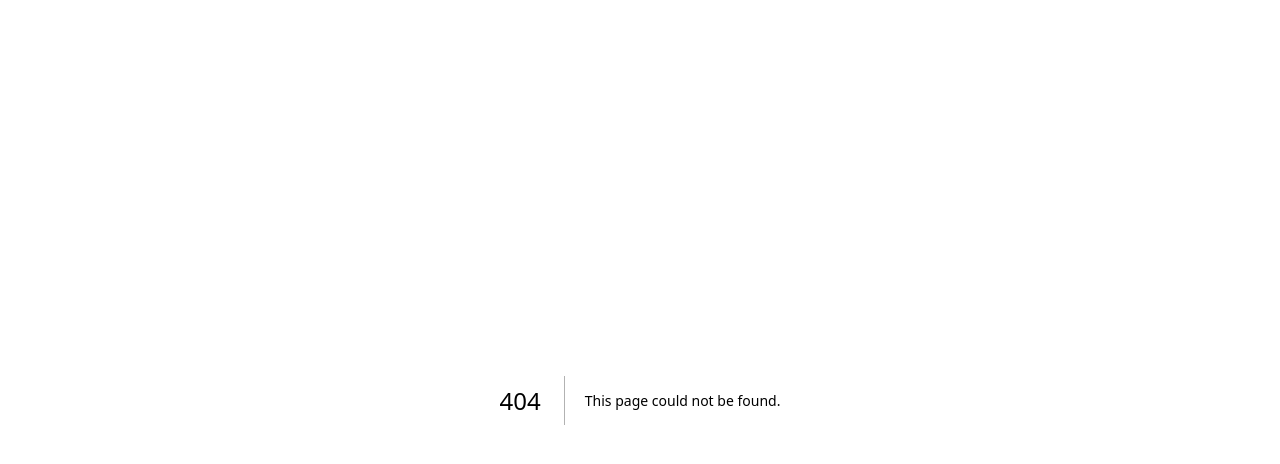
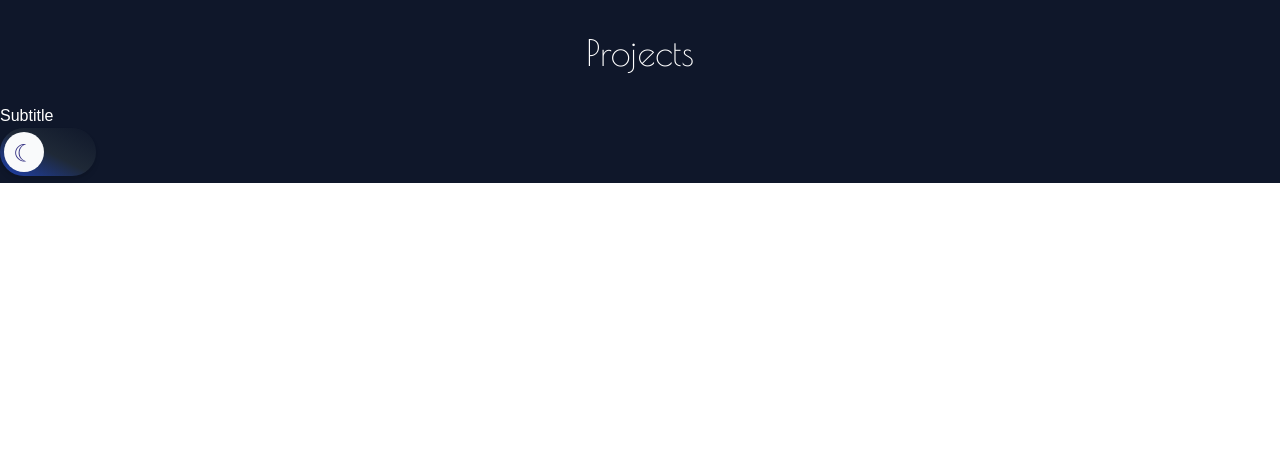
Before and after one commit to ernkerr/dev-portfolio, a Next.js app: page /projects in a window 1280 px wide. Before the commit this address had no page. Shown: the top 464 px of the page. Built offline with nearby package versions, Linux system fonts and the light colour scheme.

Commit message:
link to project page

```diff
--- /dev/null
+++ b/src/app/projects/page.tsx
@@ -0,0 +1,19 @@
+"use client";
+
+import DarkModeToggle from "@/components/DarkModeToggle";
+import { poiretOne } from "../../../public/fonts/fonts";
+
+export default function Projects() {
+  return (
+    <div className=" bg-slate-100 dark:bg-slate-900 text-white">
+      <h1
+        className={`${poiretOne.className} flex justify-center items-center font-medium text-md md:text-lg lg:text-4xl p-2 sm:p-3 md:p-6 lg:p-8`}
+      >
+        Projects
+      </h1>
+      <h2>Subtitle </h2>
+
+      <DarkModeToggle />
+    </div>
+  );
+}
```
